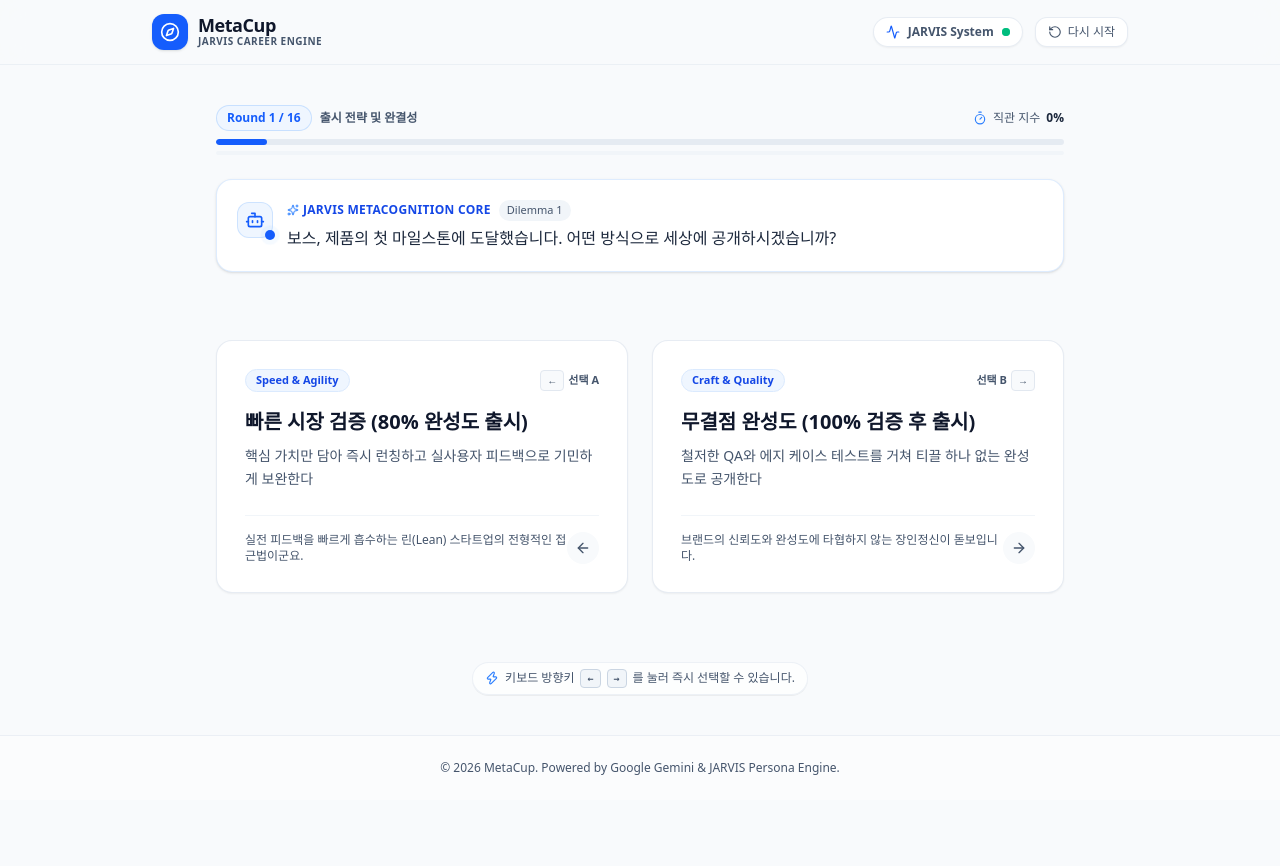
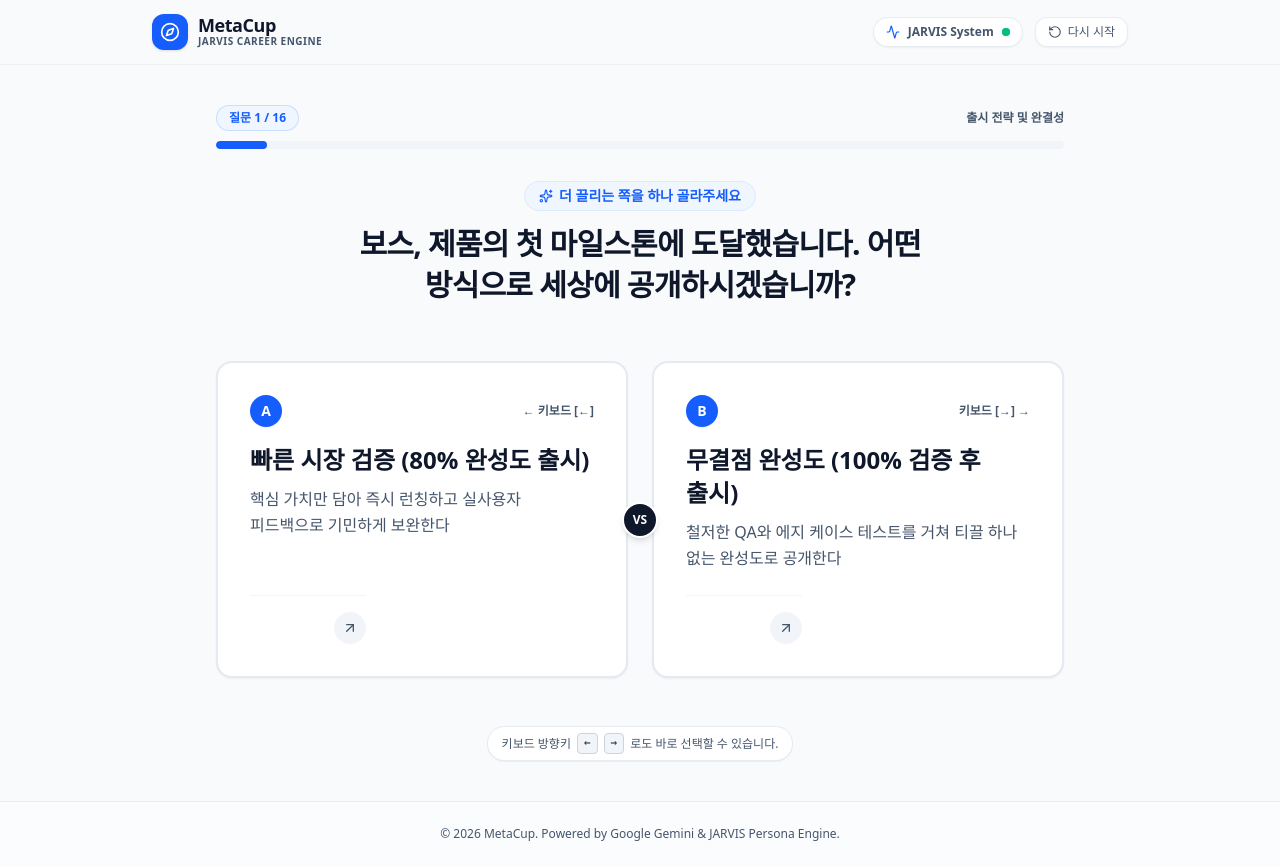
Before and after one commit to SteadyBuilder/metacup, a Next.js app: page /tournament in a window 1280 px wide. Before the commit the page ends 800 px from the top, so only its background shows below. Built offline with nearby package versions, Linux system fonts and the light colour scheme.

Commit message:
feat(tournament): simplify tournament UI to intuitive two-button layout with clear instruction

```diff
--- a/src/app/tournament/page.tsx
+++ b/src/app/tournament/page.tsx
@@ -3,27 +3,16 @@
 import React, { useState, useEffect, useCallback } from 'react';
 import { useRouter } from 'next/navigation';
 import { motion, AnimatePresence } from 'framer-motion';
-import {
-  ArrowLeft,
-  ArrowRight,
-  Sparkles,
-  Zap,
-  Timer,
-  CheckCircle,
-  HelpCircle
-} from 'lucide-react';
+import { Sparkles, Check, ArrowRight } from 'lucide-react';
 import { TOURNAMENT_ROUNDS } from '@/data/tournamentData';
 import { useMetaStore } from '@/store/useMetaStore';
-import { JarvisBubble } from '@/components/JarvisBubble';
 
 export default function TournamentPage() {
   const router = useRouter();
-  const { currentRound, answers, selectOption, goToRound } = useMetaStore();
+  const { currentRound, selectOption } = useMetaStore();
 
   const [activeRoundIndex, setActiveRoundIndex] = useState(0);
-  const [direction, setDirection] = useState<'left' | 'right' | null>(null);
   const [selectedSide, setSelectedSide] = useState<'A' | 'B' | null>(null);
-  const [timerProgress, setTimerProgress] = useState(100);
 
   // Sync with store
   useEffect(() => {
@@ -32,39 +21,24 @@ export default function TournamentPage() {
 
   const roundData = TOURNAMENT_ROUNDS[activeRoundIndex] || TOURNAMENT_ROUNDS[0];
 
-  // 3-second gentle intuitive timer
-  useEffect(() => {
-    setTimerProgress(100);
-    const interval = setInterval(() => {
-      setTimerProgress((prev) => {
-        if (prev <= 0) return 0;
-        return prev - 2; // 50 ticks = ~2.5 to 3 seconds
-      });
-    }, 60);
-
-    return () => clearInterval(interval);
-  }, [activeRoundIndex]);
-
   const handleChoose = useCallback(
     (optionKey: 'A' | 'B') => {
+      if (selectedSide) return; // Prevent double click
       const option = optionKey === 'A' ? roundData.optionA : roundData.optionB;
       setSelectedSide(optionKey);
-      setDirection(optionKey === 'A' ? 'left' : 'right');
 
       selectOption(activeRoundIndex, optionKey, option.weights);
 
       setTimeout(() => {
         setSelectedSide(null);
-        setDirection(null);
-
         if (activeRoundIndex < TOURNAMENT_ROUNDS.length - 1) {
           setActiveRoundIndex((prev) => prev + 1);
         } else {
           router.push('/input');
         }
-      }, 240);
+      }, 220);
     },
-    [activeRoundIndex, roundData, selectOption, router]
+    [activeRoundIndex, roundData, selectOption, router, selectedSide]
   );
 
   // Keyboard shortcut support (ArrowLeft / ArrowRight)
@@ -88,27 +62,20 @@ export default function TournamentPage() {
   );
 
   return (
-    <div className="flex-1 flex flex-col max-w-4xl mx-auto px-4 sm:px-6 py-6 sm:py-10 w-full justify-between">
-      {/* Top Header / Progress Bar */}
-      <div className="w-full mb-6">
-        <div className="flex items-center justify-between mb-2">
-          <div className="flex items-center gap-2">
-            <span className="text-xs font-bold text-blue-600 bg-blue-50 border border-blue-200/80 px-2.5 py-1 rounded-full">
-              Round {activeRoundIndex + 1} / {TOURNAMENT_ROUNDS.length}
+    <div className="flex-1 flex flex-col max-w-4xl mx-auto px-4 sm:px-6 py-6 sm:py-10 w-full justify-between min-h-[calc(100vh-4rem)]">
+      {/* 1. 상단 미니멀 프로그레스 바 */}
+      <div className="w-full mb-6 sm:mb-8">
+        <div className="flex items-center justify-between mb-2.5">
+          <span className="text-xs font-bold text-blue-600 bg-blue-50 border border-blue-200/80 px-3 py-1 rounded-full">
+            질문 {activeRoundIndex + 1} / {TOURNAMENT_ROUNDS.length}
           </span>
           <span className="text-xs font-semibold text-slate-600">
             {roundData.theme}
           </span>
         </div>
-          <div className="flex items-center gap-1.5 text-xs font-medium text-slate-600">
-            <Timer className="w-3.5 h-3.5 text-blue-500" />
-            <span>직관 지수</span>
-            <span className="font-bold text-slate-800">{Math.round(timerProgress)}%</span>
-          </div>
-        </div>
 
-        {/* Global Progress Bar */}
-        <div className="w-full bg-slate-200/80 h-1.5 rounded-full overflow-hidden mb-1.5">
+        {/* 단일 깔끔 프로그레스 바 */}
+        <div className="w-full bg-slate-100 h-2 rounded-full overflow-hidden">
           <motion.div
             className="bg-blue-600 h-full rounded-full"
             initial={{ width: 0 }}
@@ -116,130 +83,121 @@ export default function TournamentPage() {
             transition={{ duration: 0.3 }}
           />
         </div>
-
-        {/* 3-Second Intuition Decay Bar */}
-        <div className="w-full bg-slate-100 h-1 rounded-full overflow-hidden">
-          <div
-            className="bg-sky-400 h-full transition-all duration-75 ease-linear"
-            style={{ width: `${timerProgress}%` }}
-          />
-        </div>
       </div>
 
-      {/* JARVIS Dialogue Bubble */}
-      <div className="mb-6">
-        <JarvisBubble
-          context={`Dilemma ${activeRoundIndex + 1}`}
-          message={roundData.jarvisPrompt}
-        />
+      {/* 2. 직관적인 질문 & 안내 (설명 최소화, 핵심만 팍 꽂히게) */}
+      <div className="text-center max-w-2xl mx-auto mb-6 sm:mb-10">
+        <div className="inline-flex items-center gap-1.5 text-xs sm:text-sm font-semibold text-blue-600 bg-blue-50/80 border border-blue-100 px-3.5 py-1 rounded-full mb-3">
+          <Sparkles className="w-3.5 h-3.5 text-blue-600" />
+          <span>더 끌리는 쪽을 하나 골라주세요</span>
+        </div>
+        <h2 className="text-xl sm:text-2xl md:text-3xl font-extrabold text-slate-900 leading-snug break-keep tracking-tight">
+          {roundData.jarvisPrompt}
+        </h2>
       </div>
 
-      {/* Tournament Cards Container */}
-      <div className="flex-1 flex items-center justify-center my-auto">
+      {/* 3. 직관적인 버튼 2개 (A vs B) */}
+      <div className="flex-1 flex items-center justify-center my-auto w-full">
         <AnimatePresence mode="wait">
           <motion.div
             key={activeRoundIndex}
-            initial={{ opacity: 0, scale: 0.96 }}
-            animate={{ opacity: 1, scale: 1 }}
-            exit={{ opacity: 0, scale: 0.96 }}
-            transition={{ duration: 0.25, ease: [0.16, 1, 0.3, 1] }}
-            className="grid grid-cols-1 md:grid-cols-2 gap-4 sm:gap-6 w-full"
+            initial={{ opacity: 0, y: 12 }}
+            animate={{ opacity: 1, y: 0 }}
+            exit={{ opacity: 0, y: -12 }}
+            transition={{ duration: 0.22, ease: [0.16, 1, 0.3, 1] }}
+            className="grid grid-cols-1 md:grid-cols-2 gap-4 sm:gap-6 w-full relative"
           >
-            {/* Option A (Left) */}
-            <motion.div
-              whileHover={{ scale: 1.015 }}
-              whileTap={{ scale: 0.985 }}
+            {/* VS 뱃지 (가운데 직관적 표시) */}
+            <div className="hidden md:flex absolute left-1/2 top-1/2 -translate-x-1/2 -translate-y-1/2 z-10 w-9 h-9 rounded-full bg-slate-900 text-white items-center justify-center text-xs font-black shadow-md border-2 border-white pointer-events-none">
+              VS
+            </div>
+
+            {/* 버튼 A (Left) */}
+            <button
+              type="button"
               onClick={() => handleChoose('A')}
-              className={`group relative bg-white border cursor-pointer rounded-2xl p-6 sm:p-7 shadow-xs hover:shadow-md transition-all flex flex-col justify-between select-none ${
+              className={`group text-left relative bg-white border-2 rounded-2xl p-6 sm:p-8 cursor-pointer transition-all duration-150 flex flex-col justify-between select-none shadow-xs hover:shadow-lg hover:-translate-y-0.5 active:translate-y-0 ${
                 selectedSide === 'A'
-                  ? 'border-blue-600 ring-2 ring-blue-500/30'
-                  : 'border-slate-200/80 hover:border-blue-300'
+                  ? 'border-blue-600 bg-blue-50/50 ring-4 ring-blue-500/20'
+                  : 'border-slate-200/90 hover:border-blue-500 hover:bg-slate-50/50'
               }`}
             >
               <div>
                 <div className="flex items-center justify-between mb-4">
-                  <span className="text-[11px] font-bold text-blue-700 bg-blue-50 border border-blue-100 px-2.5 py-0.5 rounded-full">
-                    {roundData.optionA.badge}
+                  <span className="w-8 h-8 rounded-full bg-blue-600 text-white font-extrabold text-sm flex items-center justify-center shadow-xs">
+                    A
                   </span>
-                  <div className="flex items-center gap-1 text-[11px] font-semibold text-slate-600 group-hover:text-blue-600 transition-colors">
-                    <span className="border border-slate-200 bg-slate-50 px-1.5 py-0.5 rounded text-[10px]">
-                      ←
+                  <span className="text-xs font-semibold text-slate-600 group-hover:text-blue-600 transition-colors">
+                    ← 키보드 [←]
                   </span>
-                    <span>선택 A</span>
-                  </div>
                 </div>
 
-                <h3 className="text-lg sm:text-xl font-bold text-slate-900 group-hover:text-blue-600 transition-colors mb-2.5 leading-snug">
+                <h3 className="text-xl sm:text-2xl font-bold text-slate-900 group-hover:text-blue-600 transition-colors mb-2.5 leading-snug break-keep">
                   {roundData.optionA.title}
                 </h3>
-                <p className="text-sm text-slate-600 leading-relaxed font-normal">
+                <p className="text-sm sm:text-base text-slate-600 leading-relaxed font-normal break-keep">
                   {roundData.optionA.subtitle}
                 </p>
               </div>
 
               <div className="mt-6 pt-4 border-t border-slate-100 flex items-center justify-between">
-                <span className="text-xs text-slate-600 font-medium">
-                  {roundData.optionA.jarvisReaction}
+                <span className="text-xs font-semibold text-blue-600 opacity-0 group-hover:opacity-100 transition-opacity">
+                  이 항목 선택하기
                 </span>
-                <div className="w-8 h-8 rounded-full bg-slate-50 group-hover:bg-blue-600 group-hover:text-white flex items-center justify-center text-slate-600 transition-colors shrink-0">
-                  <ArrowLeft className="w-4 h-4" />
+                <div className="w-8 h-8 rounded-full bg-slate-100 group-hover:bg-blue-600 group-hover:text-white flex items-center justify-center text-slate-600 transition-colors shrink-0">
+                  <ArrowRight className="w-4 h-4 -rotate-45 group-hover:rotate-0 transition-transform" />
                 </div>
               </div>
-            </motion.div>
+            </button>
 
-            {/* Option B (Right) */}
-            <motion.div
-              whileHover={{ scale: 1.015 }}
-              whileTap={{ scale: 0.985 }}
+            {/* 버튼 B (Right) */}
+            <button
+              type="button"
               onClick={() => handleChoose('B')}
-              className={`group relative bg-white border cursor-pointer rounded-2xl p-6 sm:p-7 shadow-xs hover:shadow-md transition-all flex flex-col justify-between select-none ${
+              className={`group text-left relative bg-white border-2 rounded-2xl p-6 sm:p-8 cursor-pointer transition-all duration-150 flex flex-col justify-between select-none shadow-xs hover:shadow-lg hover:-translate-y-0.5 active:translate-y-0 ${
                 selectedSide === 'B'
-                  ? 'border-blue-600 ring-2 ring-blue-500/30'
-                  : 'border-slate-200/80 hover:border-blue-300'
+                  ? 'border-blue-600 bg-blue-50/50 ring-4 ring-blue-500/20'
+                  : 'border-slate-200/90 hover:border-blue-500 hover:bg-slate-50/50'
               }`}
             >
               <div>
                 <div className="flex items-center justify-between mb-4">
-                  <span className="text-[11px] font-bold text-blue-700 bg-blue-50 border border-blue-100 px-2.5 py-0.5 rounded-full">
-                    {roundData.optionB.badge}
+                  <span className="w-8 h-8 rounded-full bg-blue-600 text-white font-extrabold text-sm flex items-center justify-center shadow-xs">
+                    B
                   </span>
-                  <div className="flex items-center gap-1 text-[11px] font-semibold text-slate-600 group-hover:text-blue-600 transition-colors">
-                    <span>선택 B</span>
-                    <span className="border border-slate-200 bg-slate-50 px-1.5 py-0.5 rounded text-[10px]">
-                      →
+                  <span className="text-xs font-semibold text-slate-600 group-hover:text-blue-600 transition-colors">
+                    키보드 [→] →
                   </span>
                 </div>
-                </div>
 
-                <h3 className="text-lg sm:text-xl font-bold text-slate-900 group-hover:text-blue-600 transition-colors mb-2.5 leading-snug">
+                <h3 className="text-xl sm:text-2xl font-bold text-slate-900 group-hover:text-blue-600 transition-colors mb-2.5 leading-snug break-keep">
                   {roundData.optionB.title}
                 </h3>
-                <p className="text-sm text-slate-600 leading-relaxed font-normal">
+                <p className="text-sm sm:text-base text-slate-600 leading-relaxed font-normal break-keep">
                   {roundData.optionB.subtitle}
                 </p>
               </div>
 
               <div className="mt-6 pt-4 border-t border-slate-100 flex items-center justify-between">
-                <span className="text-xs text-slate-600 font-medium">
-                  {roundData.optionB.jarvisReaction}
+                <span className="text-xs font-semibold text-blue-600 opacity-0 group-hover:opacity-100 transition-opacity">
+                  이 항목 선택하기
                 </span>
-                <div className="w-8 h-8 rounded-full bg-slate-50 group-hover:bg-blue-600 group-hover:text-white flex items-center justify-center text-slate-600 transition-colors shrink-0">
-                  <ArrowRight className="w-4 h-4" />
+                <div className="w-8 h-8 rounded-full bg-slate-100 group-hover:bg-blue-600 group-hover:text-white flex items-center justify-center text-slate-600 transition-colors shrink-0">
+                  <ArrowRight className="w-4 h-4 -rotate-45 group-hover:rotate-0 transition-transform" />
                 </div>
               </div>
-            </motion.div>
+            </button>
           </motion.div>
         </AnimatePresence>
       </div>
 
-      {/* Bottom Hint */}
-      <div className="mt-6 text-center">
-        <p className="text-xs text-slate-600 inline-flex items-center gap-1.5 bg-white/70 px-3 py-1.5 rounded-full border border-slate-200/60 shadow-2xs">
-          <Zap className="w-3.5 h-3.5 text-blue-500" />
+      {/* 4. 하단 미니멀 힌트 */}
+      <div className="mt-6 sm:mt-8 text-center">
+        <p className="text-xs text-slate-600 inline-flex items-center gap-1.5 bg-white px-3.5 py-1.5 rounded-full border border-slate-200/80 shadow-2xs">
           <span>키보드 방향키</span>
-          <kbd className="px-1.5 py-0.5 text-[10px] font-semibold text-slate-600 bg-slate-100 border border-slate-300 rounded">←</kbd>
-          <kbd className="px-1.5 py-0.5 text-[10px] font-semibold text-slate-600 bg-slate-100 border border-slate-300 rounded">→</kbd>
-          <span>를 눌러 즉시 선택할 수 있습니다.</span>
+          <kbd className="px-1.5 py-0.5 text-[11px] font-bold text-slate-700 bg-slate-100 border border-slate-300 rounded">←</kbd>
+          <kbd className="px-1.5 py-0.5 text-[11px] font-bold text-slate-700 bg-slate-100 border border-slate-300 rounded">→</kbd>
+          <span>로도 바로 선택할 수 있습니다.</span>
         </p>
       </div>
     </div>
```
Lines whose indentation alone changed are shown as unchanged.
